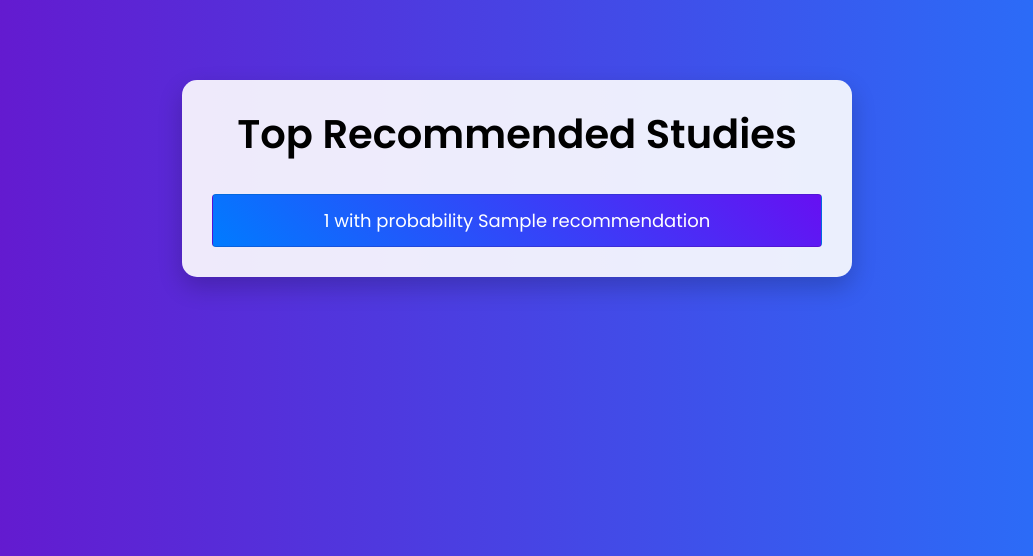
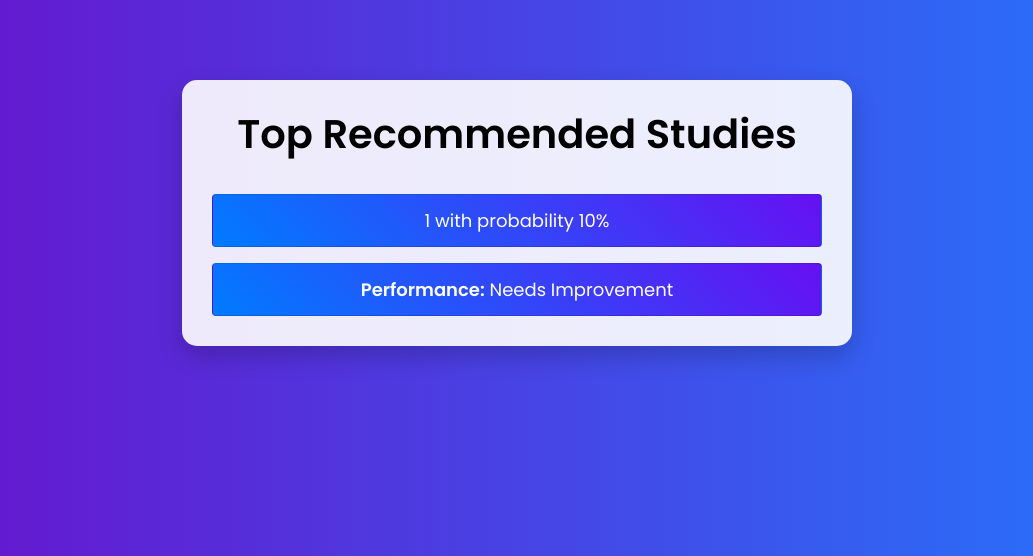
Before and after one commit to tiwariboss2424/CarrierRecommendation, a Flask app: template templates/results.html in a window 1280 px wide. Shown: the top 556 px of the page, without its empty margins (123-1156 px from the left). Run offline with Flask 3, Linux system fonts and the light colour scheme; the template is opened without the code that fills it: most values are stand-ins (such as "Sample title", 1, 10 or a date in 2020); some libraries are stand-ins or nearby versions.

Commit message:
Updated home.html and app.py with new feature

```diff
--- a/app.py
+++ b/app.py
@@ -21,12 +21,12 @@ class_names = [
     'Real Estate Developer'
 ]
 
-
 # Function for generating recommendations
 def Recommendations(gender, part_time_job, absence_days, extracurricular_activities,
                     weekly_self_study_hours, math_score, history_score, physics_score,
                     chemistry_score, biology_score, english_score, geography_score,
                     total_score, average_score):
+
     if scaler is None or model is None:
         return [("Error: Missing Model or Scaler", 0.0)]
 
@@ -55,26 +55,21 @@ def Recommendations(gender, part_time_job, absence_days, extracurricular_activit
 
     # Get top 3 recommended studies
     top_classes_idx = np.argsort(-probabilities[0])[:3]
-    recommendations = [(class_names[idx], round(probabilities[0][idx], 2)) for idx in top_classes_idx]
+    recommendations = [(class_names[idx], round(probabilities[0][idx] , 2)) for idx in top_classes_idx]  # Convert to percentage
 
     return recommendations
-
 
 @app.route('/')
 def home():
     return render_template('home.html')
 
-
 @app.route('/recommend')
 def recommend():
     return render_template('recommend.html')
 
-
-
 @app.route('/pred', methods=['POST'])
 def pred():
     try:
-        # Ensure form data exists and is not empty
         if not request.form or not any(request.form.values()):
             return render_template("error.html", error_message="⚠ No Data Entered. Please fill in the required fields.")
 
@@ -97,7 +92,7 @@ def pred():
 
         except ValueError as e:
             print(f"Error converting input values: {e}")
-            return render_template("error.html", error_message="⚠ Invalid data entered. Please ensure all fields are numeric.")
+            return render_template("error.html", error_message="⚠ Invalid data entered. Ensure all fields are numeric.")
 
         # Generate recommendations
         recommendations = Recommendations(
@@ -107,33 +102,14 @@ def pred():
             total_score, average_score
         )
 
-        # If no valid recommendations, redirect to error page
         if not recommendations or recommendations[0][0] == "Error":
             return render_template("error.html", error_message="⚠ No suitable recommendations found. Try refining your input.")
 
-        return render_template("results.html", recommendations=recommendations)
+        return render_template("results.html", recommendations=recommendations, total_score=total_score)
 
     except Exception as e:
         print(f"Unexpected Error: {e}")
         return render_template("error.html", error_message="⚠ An unexpected error occurred. Please try again.")
 
-        # Generate recommendations
-        recommendations = Recommendations(
-            gender, part_time_job, absence_days, extracurricular_activities,
-            weekly_self_study_hours, math_score, history_score, physics_score,
-            chemistry_score, biology_score, english_score, geography_score,
-            total_score, average_score
-        )
-
-        return render_template('results.html', recommendations=recommendations)
-
-    except Exception as e:
-        print(f"Unexpected Error: {e}")
-        return render_template("error.html", error_message="⚠ An unexpected error occurred. Please try again.")
-
-    except Exception as e:
-        print(f"Error processing form: {e}")
-        return render_template("error.html", error_message="⚠ An error occurred while processing your request. Please try again.")
-
 if __name__ == "__main__":
     app.run(debug=False, host="0.0.0.0", port=5000)
--- a/templates/results.html
+++ b/templates/results.html
@@ -53,24 +53,29 @@
         <div class="result-card">
             <h1>Top Recommended Studies</h1>
             <ul class="list-group mt-3">
-{#                {% for recommendation in recommendations %}#}
-{#                    <li class="list-group-item">{{ recommendation[0] }} with probability {{ recommendation[1] }}</li>#}
-{#                {% endfor %}#}
-{#            #}
-                    {% if recommendations %}
-                        <ul class="list-group mt-3">
-                            {% for recommendation in recommendations %}
-                                <li class="list-group-item">{{ recommendation[0] }} with
-                                    probability {{ recommendation[1] }}</li>
-                            {% endfor %}
-                        </ul>
-                    {% else %}
-                        <div class="error-message">
-                            ⚠ No data entered. Please provide the required information.
-                        </div>
-                        <a href="/" class="btn btn-primary mt-4">Try Again</a>
+
+                {% if recommendations %}
+                    <ul class="list-group mt-3">
+                        {% for recommendation in recommendations %}
+                            <li class="list-group-item">
+                                {{ recommendation[0] }} with probability {{ (recommendation[1] * 100)|round(2) }}%
+                            </li>
+                        {% endfor %}
+                    </ul>
+
+                    {% set performance = "Needs Improvement" %}
+                    {% if total_score >= 90 %}
+                        {% set performance = "Excellent" %}
+                    {% elif total_score >= 75 %}
+                        {% set performance = "Good" %}
+                    {% elif total_score >= 50 %}
+                        {% set performance = "Average" %}
                     {% endif %}
 
+                    <ul class="list-group mt-3">
+                        <li class="list-group-item"><strong>Performance:</strong> {{ performance }}</li>
+                    </ul>
+                {% endif %}
             </ul>
         </div>
     </div>
```
